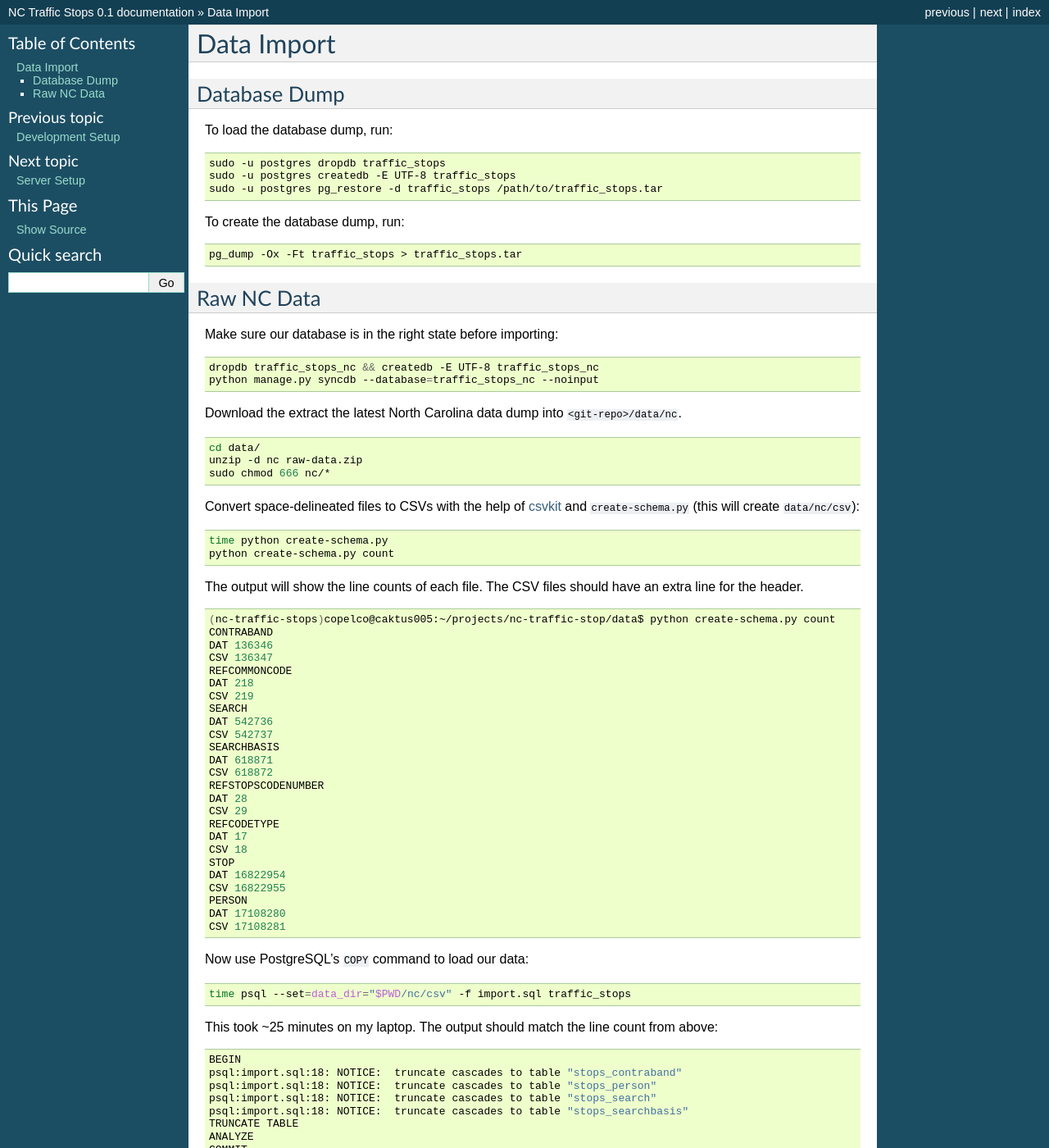
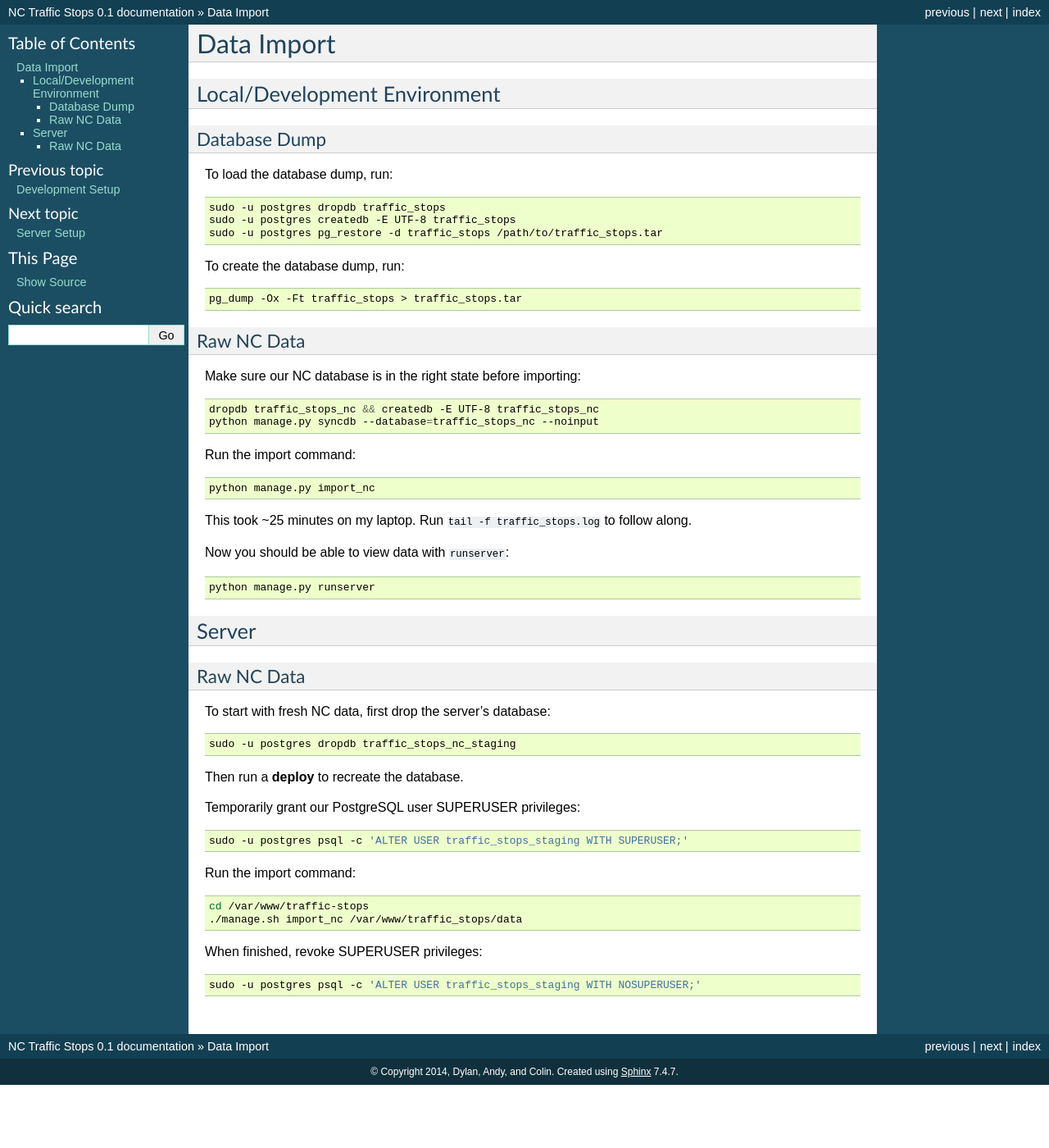
Before and after one commit to OpenDataPolicingNC/Traffic-Stops, a Sphinx documentation site: the page built from docs/data-import.rst, in a window 1280 px wide and 1400 px high. Shown: the whole window at 82% size. Built offline with Sphinx 7.4.7, drawn with Linux system fonts in a browser that asks for light colours; some of the changed text lies outside the part shown.

Commit message:
document new data import

```diff
--- a/docs/data-import.rst
+++ b/docs/data-import.rst
@@ -2,8 +2,12 @@ Data Import
 ===========
 
 
+Local/Development Environment
+-----------------------------
+
+
 Database Dump
--------------
+_____________
 
 To load the database dump, run:
 
@@ -21,110 +25,23 @@ To create the database dump, run:
 
 
 Raw NC Data
------------
+___________
 
-Make sure our database is in the right state before importing:
+Make sure our NC database is in the right state before importing:
 
 .. code-block:: bash
 
     dropdb traffic_stops_nc && createdb -E UTF-8 traffic_stops_nc
     python manage.py syncdb --database=traffic_stops_nc --noinput
 
-Download the extract the latest North Carolina data dump into
-``<git-repo>/data/nc``.
+Run the import command:
 
 .. code-block:: bash
 
-    cd data/
-    unzip -d nc raw-data.zip
-    sudo chmod 666 nc/*
+    python manage.py import_nc
 
-Convert space-delineated files to CSVs with the help of `csvkit`_ and
-``create-schema.py`` (this will create ``data/nc/csv``):
-
-.. code-block:: bash
-
-    time python create-schema.py
-    python create-schema.py count
-
-The output will show the line counts of each file. The CSV files should have an
-extra line for the header.
-
-.. code-block:: bash
-
-    (nc-traffic-stops)copelco@caktus005:~/projects/nc-traffic-stop/data$ python create-schema.py count
-    CONTRABAND
-    DAT 136346
-    CSV 136347
-    REFCOMMONCODE
-    DAT 218
-    CSV 219
-    SEARCH
-    DAT 542736
-    CSV 542737
-    SEARCHBASIS
-    DAT 618871
-    CSV 618872
-    REFSTOPSCODENUMBER
-    DAT 28
-    CSV 29
-    REFCODETYPE
-    DAT 17
-    CSV 18
-    STOP
-    DAT 16822954
-    CSV 16822955
-    PERSON
-    DAT 17108280
-    CSV 17108281
-
-Now use PostgreSQL's ``COPY`` command to load our data:
-
-.. code-block:: bash
-
-    time psql --set=data_dir="$PWD/nc/csv" -f import.sql traffic_stops
-
-This took ~25 minutes on my laptop. The output should match the line count from
-above:
-
-.. code-block:: bash
-
-    BEGIN
-    psql:import.sql:18: NOTICE:  truncate cascades to table "stops_contraband"
-    psql:import.sql:18: NOTICE:  truncate cascades to table "stops_person"
-    psql:import.sql:18: NOTICE:  truncate cascades to table "stops_search"
-    psql:import.sql:18: NOTICE:  truncate cascades to table "stops_searchbasis"
-    TRUNCATE TABLE
-    ANALYZE
-    COMMIT
-    BEGIN
-    COPY 16822954
-    COMMIT
-    BEGIN
-    COPY 17108280
-    COMMIT
-    BEGIN
-    COPY 542736
-    COMMIT
-    BEGIN
-    COPY 136346
-    COMMIT
-    BEGIN
-    COPY 618871
-    COMMIT
-    BEGIN
-    ANALYZE
-    COMMIT
-
-    real    25m42.752s
-    user    0m0.036s
-    sys 0m0.012s
-
-Apply the latest migrations:
-
-.. code-block:: bash
-
-    python manage.py syncdb --noinput
+This took ~25 minutes on my laptop. Run ``tail -f traffic_stops.log`` to follow
+along.
 
 Now you should be able to view data with ``runserver``:
 
@@ -133,4 +50,35 @@ Now you should be able to view data with ``runserver``:
     python manage.py runserver
 
 
-.. _csvkit: https://csvkit.readthedocs.org/
+Server
+------
+
+Raw NC Data
+___________
+
+To start with fresh NC data, first drop the server's database:
+
+.. code-block:: bash
+
+    sudo -u postgres dropdb traffic_stops_nc_staging
+
+Then run a **deploy** to recreate the database.
+
+Temporarily grant our PostgreSQL user SUPERUSER privileges:
+
+.. code-block:: bash
+
+    sudo -u postgres psql -c 'ALTER USER traffic_stops_staging WITH SUPERUSER;'
+
+Run the import command:
+
+.. code-block:: bash
+
+    cd /var/www/traffic-stops
+    ./manage.sh import_nc /var/www/traffic_stops/data
+
+When finished, revoke SUPERUSER privileges:
+
+.. code-block:: bash
+
+    sudo -u postgres psql -c 'ALTER USER traffic_stops_staging WITH NOSUPERUSER;'
--- a/docs/provisioning.rst
+++ b/docs/provisioning.rst
@@ -394,10 +394,11 @@ _______
 
 ::
   ssh-keygen -f "$HOME/.ssh/known_hosts" -R dev.opendatapolicingnc.com
+  ssh-keygen -f "$HOME/.ssh/known_hosts" -R 52.6.26.10
   fab -u ubuntu -i ~/.ssh/traffic-stops.pem staging setup_master
   fab staging encrypt:DB_PASSWORD=`make generate-secret`
+  fab staging encrypt:SECRET_KEY=`make generate-secret length=64`
   fab staging encrypt:BROKER_PASSWORD=`make generate-secret`
-  fab staging encrypt:SECRET_KEY=`make generate-secret length=64`
   fab staging encrypt:newrelic_license_key='<fill-me-in>'
   # copy each generated encrypted key to conf/pillar/<env>.sls
   fab staging setup_minion:web,balancer,db-master,cache,queue,worker -H dev.opendatapolicingnc.com -u ubuntu -i ~/.ssh/traffic-stops.pem
```
Also changed, not shown: fabfile.py (+2 -6 lines), 2 other files.
